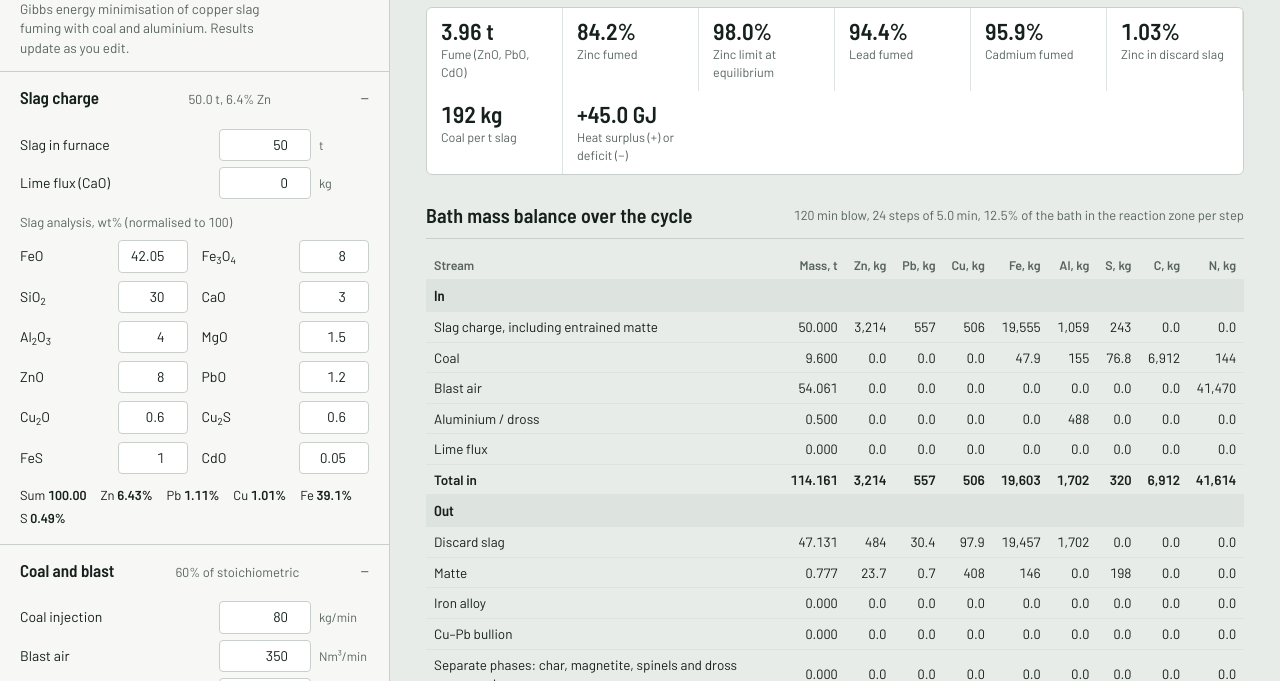
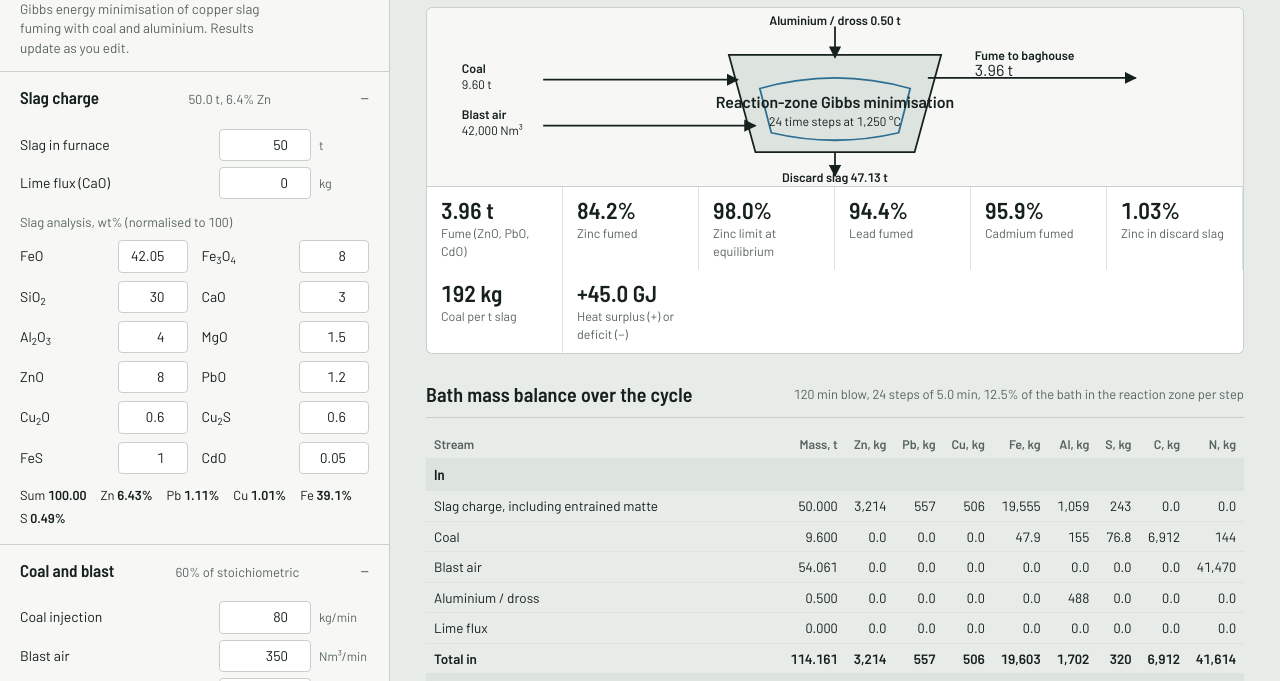
Before and after one commit to mehrdadmesgarpour/slag-fuming-model, a plain HTML site: page index.html in a window 1280 px wide. Shown: the part 55-736 px from the top of the page. Drawn offline with Linux system fonts and the light colour scheme.

Commit message:
Restore furnace process flow

```diff
--- a/index.html
+++ b/index.html
@@ -191,7 +191,10 @@ math[display=block]{margin:6px 0; overflow-x:auto; overflow-y:hidden; max-width:
       <h2>Fuming cycle result</h2>
       <div class="status" id="status" role="status" aria-live="polite">Calculating…</div>
     </div>
-    <div class="kpis solo" id="kpis"></div>
+    <div class="furnace-wrap">
+      <div class="furnace" id="furnace"></div>
+      <div class="kpis" id="kpis"></div>
+    </div>
     <div id="warn"></div>
 
     <section class="sec">
@@ -1240,6 +1243,28 @@ function runNow(){
 
 function render(){
   const r=lastRes, lim=lastLim, s=r.summary, st=r.steps, last=st[st.length-1];
+  const slagOutT = E.phaseMass(r.final,'slag') / 1000;
+  document.getElementById('furnace').innerHTML = `<svg viewBox="0 0 900 190" role="img" aria-label="Slag fuming furnace process flow: ${F(s.fume_kg/1000,2)} tonnes of fume to baghouse">
+    <defs><marker id="arrow" viewBox="0 0 10 10" refX="9" refY="5" markerWidth="7" markerHeight="7" orient="auto-start-reverse"><path d="M 0 0 L 10 5 L 0 10 z" fill="var(--ink)"/></marker></defs>
+    <g fill="none" stroke="var(--ink)" stroke-width="2">
+      <path d="M330 44 L570 44 L540 154 L360 154 Z" fill="var(--soft)"/>
+      <path d="M365 82 Q450 58 535 82 L522 132 Q450 149 378 132 Z" fill="var(--slag)" stroke="var(--zn)"/>
+      <path d="M120 72 H340" marker-end="url(#arrow)"/>
+      <path d="M120 124 H360" marker-end="url(#arrow)"/>
+      <path d="M450 12 V47" marker-end="url(#arrow)"/>
+      <path d="M555 70 H790" marker-end="url(#arrow)"/>
+      <path d="M450 154 V181" marker-end="url(#arrow)"/>
+    </g>
+    <g font-size="14">
+      <text x="28" y="64" font-weight="600">Coal</text><text x="28" y="82">${F(s.coal_kg/1000,2)} t</text>
+      <text x="28" y="116" font-weight="600">Blast air</text><text x="28" y="134">${F0(cfg.air_Nm3_min*cfg.cycle_min)} Nm³</text>
+      <text x="450" y="10" text-anchor="middle" font-weight="600">Aluminium / dross ${F(s.al_kg/1000,2)} t</text>
+      <text x="450" y="104" text-anchor="middle" font-size="18" font-weight="600">Reaction-zone Gibbs minimisation</text>
+      <text x="450" y="124" text-anchor="middle">${F0(st.length)} time steps at ${F0(cfg.T_C)} °C</text>
+      <text x="608" y="50" font-weight="600">Fume to baghouse</text><text x="608" y="68" font-size="18">${F(s.fume_kg/1000,2)} t</text>
+      <text x="450" y="188" text-anchor="middle" font-weight="600">Discard slag ${F(slagOutT,2)} t</text>
+    </g>
+  </svg>`;
   const kp = [
     [F(s.fume_kg/1000,2)+' t','Fume (ZnO, PbO, CdO)'],[F(s.Zn_rec,1)+'%','Zinc fumed'],[F(s.Pb_rec,1)+'%','Lead fumed'],[F(s.Cd_rec,1)+'%','Cadmium fumed'],
     [F(last.Zn_slag,2)+'%','Zinc in discard slag'],[F0(s.coal_kg/cfg.slag_t)+' kg','Coal per t slag'],
```
